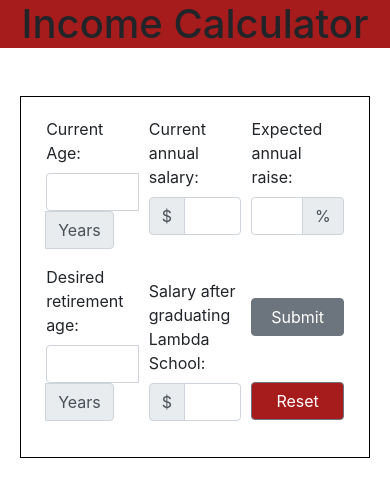
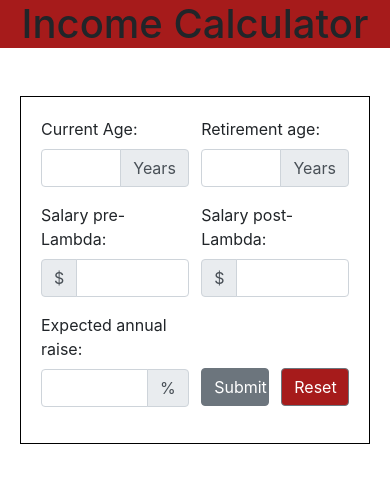
Before and after one commit to LambdaWinter19Hackathon-Calculator/Hackathon_Income_Calculator, a React (Create React App) app: page / in a window 390 px wide. Shown: the top 496 px of the page. Built offline with nearby package versions, Linux system fonts and the light colour scheme.

Commit message:
IncomeForm mobile styles complete, made labels more succinct

```diff
--- a/src/components/IncomeForm.js
+++ b/src/components/IncomeForm.js
@@ -105,7 +105,7 @@
             </FormGroup>
 
             <FormGroup>
-              <Label for="retirementAge">Desired retirement age:</Label>
+              <Label for="retirementAge">Retirement age:</Label>
               <InputGroup>
                 <Input
                   required
@@ -121,7 +121,7 @@
 
           <div className="form-input-div">
             <FormGroup>
-              <Label for="beforeSalary">Current annual salary:</Label>
+              <Label for="beforeSalary">Salary pre-Lambda:</Label>
               <InputGroup>
                 <InputGroupAddon addonType="prepend">$</InputGroupAddon>
                 <Input
@@ -136,7 +136,7 @@
 
             <FormGroup>
               <Label for="afterSalary">
-                Salary after graduating Lambda School:
+                Salary post-Lambda:
               </Label>
               <InputGroup>
                 <InputGroupAddon addonType="prepend">$</InputGroupAddon>
@@ -200,6 +200,10 @@
       justify-content: space-around;
     }
 
+    @media (max-width: 650px) {
+      flex-direction: column;
+    }
+
     .form-input-div {
       height: 33%;
       display: flex;
@@ -213,11 +217,28 @@
         width: 30%;
         height: 100%;
       }
+
+      @media (max-width: 650px) {
+        flex-direction: row;
+        flex-wrap: wrap;
+        align-items: flex-end;
+        width: 100%;
+      }
+    }
+
+    .form-group {
+      @media (max-width: 650px) {
+        width: 48%;
+      }
     }
 
     button {
       width: 100%;
+      margin-bottom: 10px;
 
+      @media (max-width: 650px) {
+        width: 22%;
+        margin-bottom: 17px;
       }
     }
 
```
